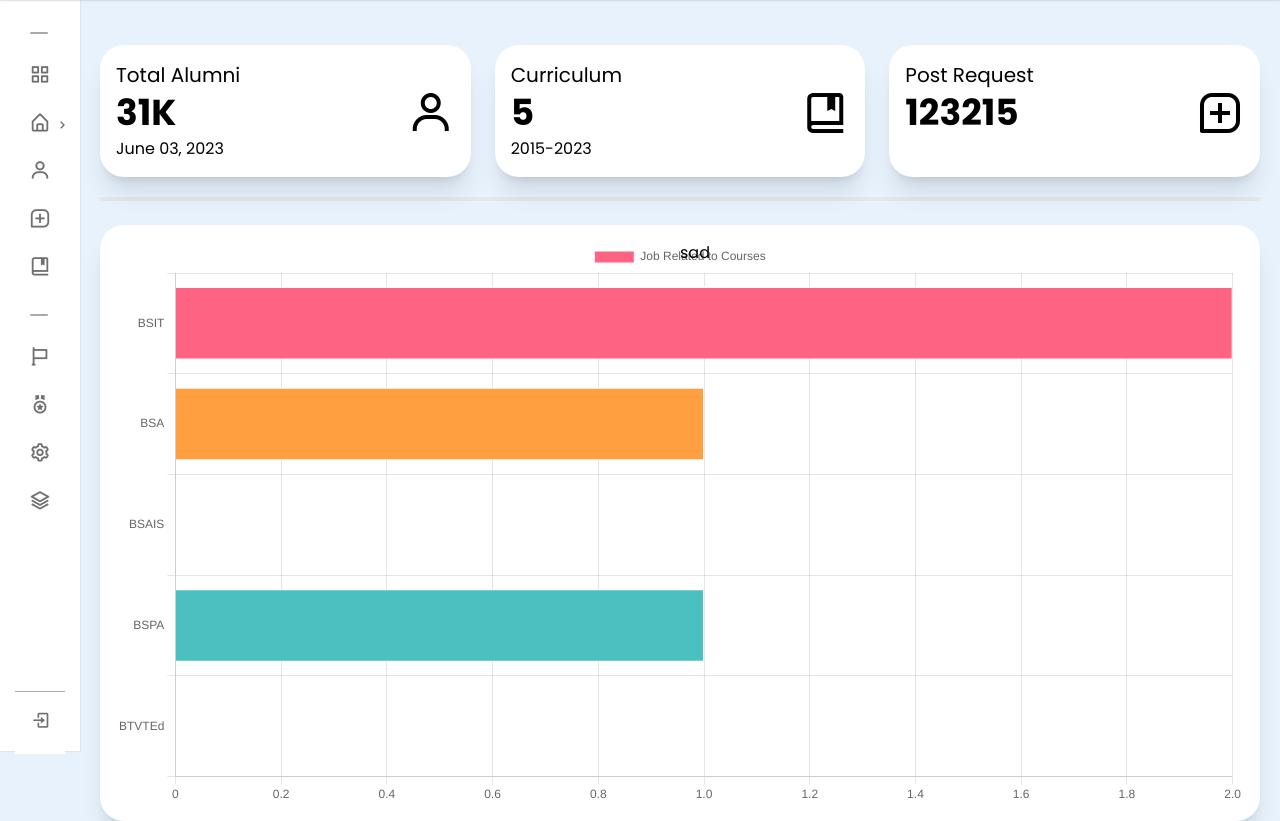
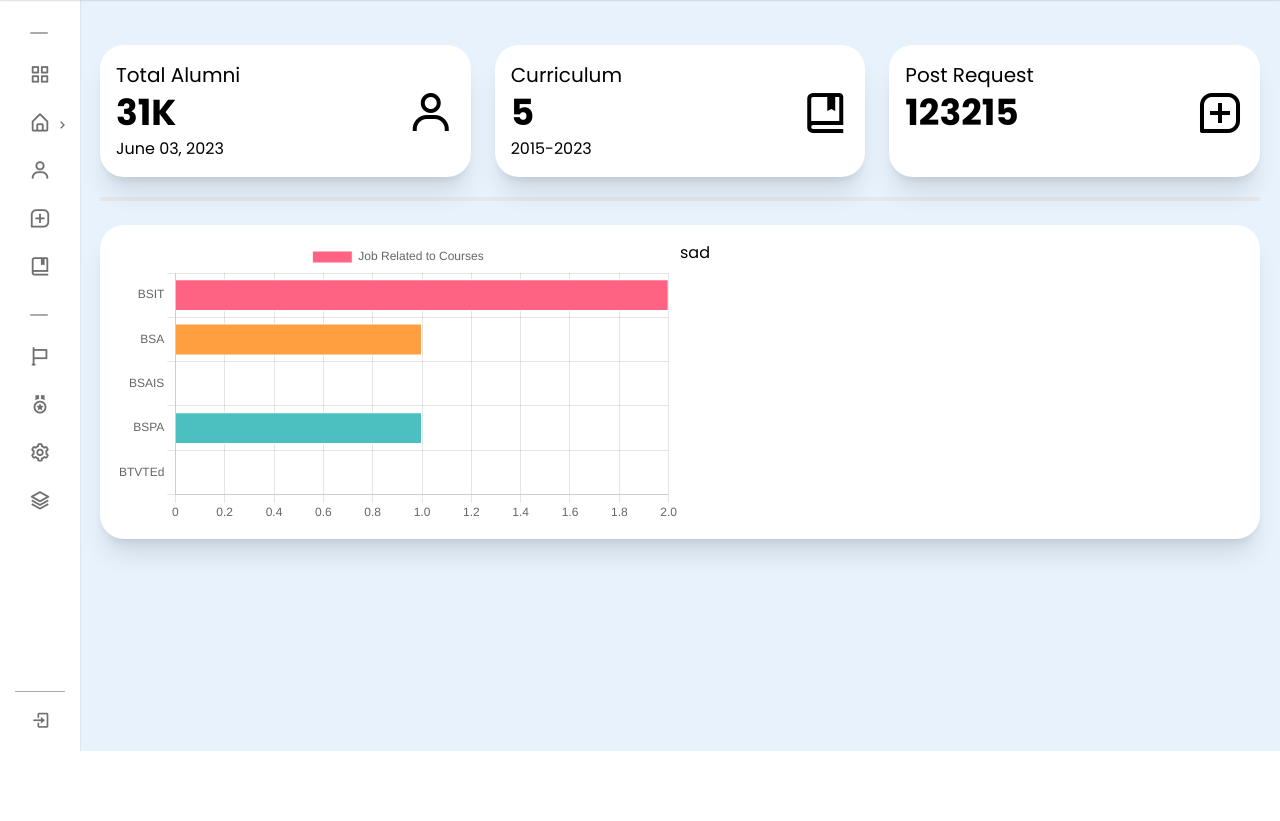
Before and after one commit to gemrey13/Capstone_Alumni, a Django app: page / in a window 1280 px wide. Shown: the part 49-870 px from the top of the page. After the commit the page ends 800 px from the top, so only its background shows below. Run offline with Django 4.2, Linux system fonts and the light colour scheme; a user stored in the database is signed in; data comes from the database, SQL or seed files in the repository; some libraries are stand-ins or nearby versions.

Commit message:
Changes in dashboard

```diff
--- a/DAOIS/AlumniManagement/templates/AlumniManagement/Dashboard.html
+++ b/DAOIS/AlumniManagement/templates/AlumniManagement/Dashboard.html
@@ -39,8 +39,10 @@
   </div>
     <hr class="mt-5 border-2">
     <br>
-  <div class="container mx-auto grid lg:grid-cols-2 rounded-3xl shadow-xl bg-blend-color bg-black p-4">
-    <canvas id="related_job_chart"></canvas>
+  <div class="container mx-auto grid grid-cols-1 lg:grid-cols-2 rounded-3xl shadow-xl bg-blend-color bg-black p-4">
+    <div>
+      <canvas id="related_job_chart"></canvas>
+    </div>
     <div>sad</div>
   </div>
 </div>
```
